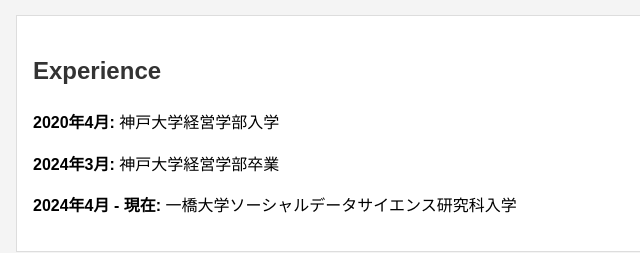
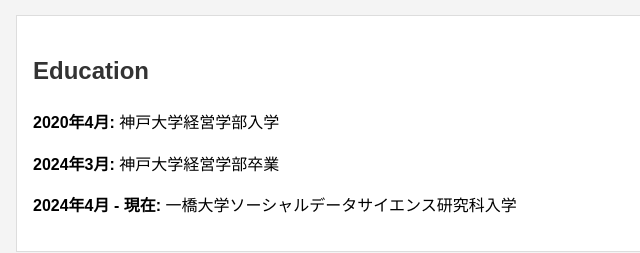
Before and after one commit to rei2o/reitayoshida, a plain HTML site: page index.html in a window 1280 px wide. Shown: the part 428-681 px from the top of the page, 0-640 px from the left. Drawn offline with Linux system fonts and the light colour scheme.

Commit message:
Update index.html

```diff
--- a/index.html
+++ b/index.html
@@ -25,8 +25,8 @@
             <p><strong>氏名:</strong> 吉田礼太郎</p>
             <p><strong>所属:</strong> 一橋大学ソーシャルデータサイエンス研究科修士課程</p>
         </section>
-        <section id="experience">
-            <h2>Experience</h2>
+        <section id="education">
+            <h2>Education</h2>
             <p><strong>2020年4月:</strong> 神戸大学経営学部入学</p>
             <p><strong>2024年3月:</strong> 神戸大学経営学部卒業</p>
             <p><strong>2024年4月 - 現在:</strong> 一橋大学ソーシャルデータサイエンス研究科入学</p>
```
